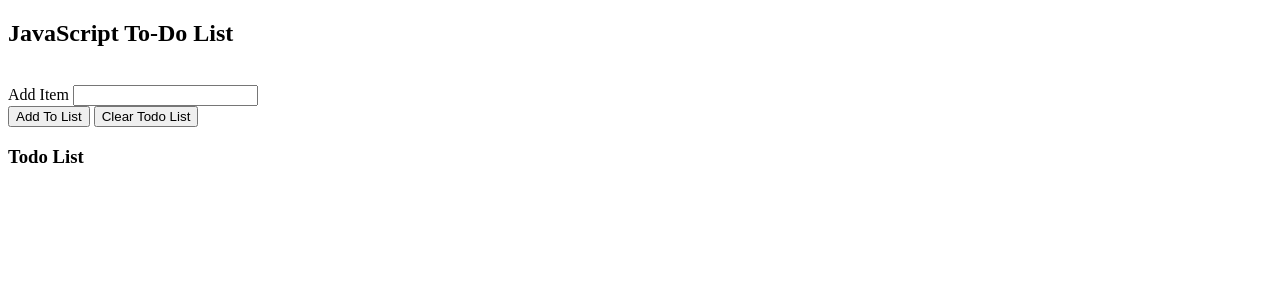
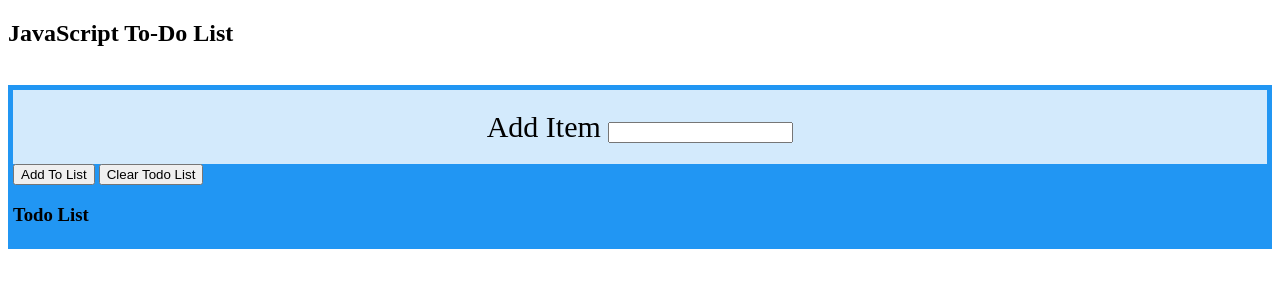
Before and after one commit to Mohammad-Adawi/To-Do-List, a plain HTML site: page index.html in a window 1280 px wide. Drawn offline with Linux system fonts and the light colour scheme.

Commit message:
add css display

```diff
--- a/stylesheet/main.css
+++ b/stylesheet/main.css
@@ -0,0 +1,12 @@
+.container {
+    display: -ms-grid;
+    grid-gap: 5px;
+    background-color: #2196F3;
+    padding: 5px;
+  }
+  .container > nav {
+    background-color: rgba(255, 255, 255, 0.8);
+    text-align: center;
+    padding: 20px 0;
+    font-size: 30px;
+  }
```
Also changed, not shown: index.html (+1 -0 lines).
